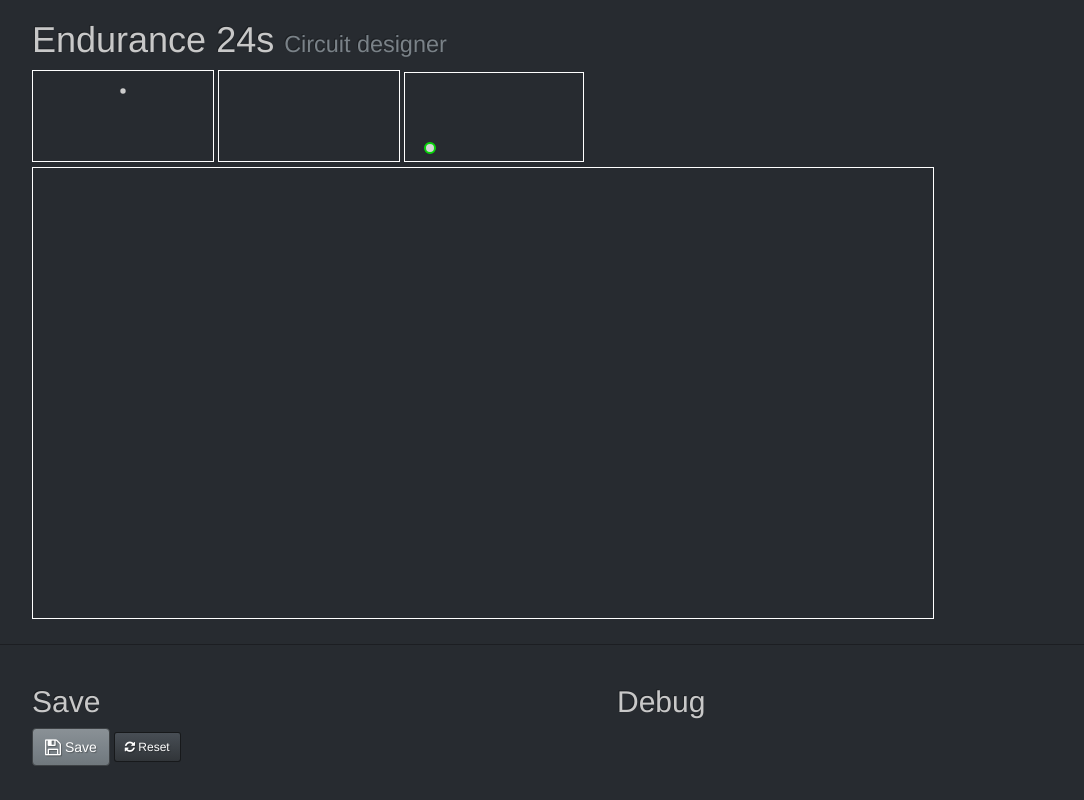
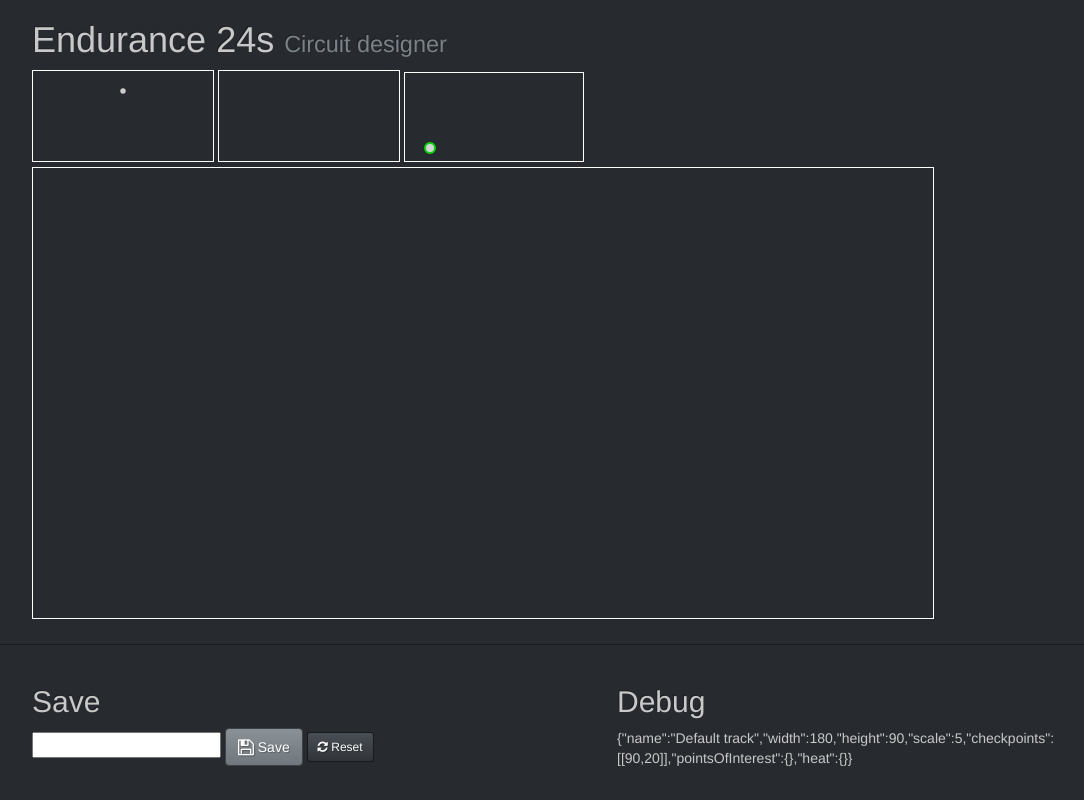
Before and after one commit to swizkon/endurance-24-secs, a website: page front/circuit.html in a window 1280 px wide. Both pictures are taken after a click on the link "Save". Shown: the whole page, without its empty margins (38-1122 px from the left). Drawn offline with Linux system fonts and the light colour scheme; no server answers.

```diff
--- a/front/circuit.html
+++ b/front/circuit.html
@@ -36,14 +36,15 @@
 		<div class="row">
 			<div class="col-md-6">
 				<h2>Save</h2>
-				<a class="btn btn-primary" href="#">
+				<input type="text" id="circuitname" />
+				<a class="btn btn-primary" id="save-circuit" href="#">
 					<i class="fa fa-save fa-lg"></i> Save</a>
 				<a class="btn btn-default btn-sm" href="#">
 					<i class="fa fa-refresh"></i> Reset</a>
 			</div>
 			<div class="col-md-6">
 				<h2>Debug</h2>
-				<div class="code">
+				<div class="code" id="serialized">
 				</div>
 			</div>
 		</div>
@@ -57,19 +58,18 @@
 	<script src="js/app/endurance.designer.js"></script>
 
 	<script type="text/javascript">
-
-		// function isPointOfInterest(context, x, y) {
-		// 	var inpath = context.isPointInStroke(x, y);
-
-		// 	return inpath != context.isPointInStroke(x - 1, y)
-		// 		|| inpath != context.isPointInStroke(x + 1, y)
-		// 		|| inpath != context.isPointInStroke(x, y - 1)
-		// 		|| inpath != context.isPointInStroke(x, y + 1);
-		// }
-
-
 		var scale = 5;
 		var circuitWidth = 900 / scale, circuitHeight = 450 / scale;
+
+		var circuitModel = {
+			"name": "Default track",
+			"width": circuitWidth,
+			"height": circuitHeight,
+			"scale": scale,
+			"checkpoints": [],
+			"pointsOfInterest": {}
+		};
+
 
 		var points = [];
 
@@ -80,8 +80,45 @@
 		var previewCanvasContext = previewCanvas.getContext("2d");
 
 		var clickEvent$ = Rx.Observable.fromEvent($('canvas#circuit'), 'click');
+		var nameChange$ = Rx.Observable.fromEvent($('#circuitname'), 'keyup');
+
+		nameChange$.subscribe(function (e) {
+			circuitModel.name = e.target.value;
+			console.log(e);
+			$('#serialized').text(JSON.stringify(circuitModel));
+		});
 
 		$(document).ready(function () {
+
+
+			$('#save-circuit').click(function (e) {
+				console.log('MOdel' + circuitModel);
+				// $.ajax({
+				// 	type: "PUT",
+				// 	url: "https://uurrg18ywf.execute-api.eu-west-1.amazonaws.com/prod/circuits?key=Default-track.json",
+				// 	contentType: "application/json",
+				// 	data: JSON.stringify(circuitModel)
+				// });
+
+				$.ajax({
+					type: "PUT",
+					url: "http://localhost:4000/api/circuits/18",
+					contentType: "application/json",
+					data: JSON.stringify({
+						"circuit": {
+							"name": circuitModel.name,
+							"width": circuitModel.width,
+							"height": circuitModel.height,
+							"scale": circuitModel.scale,
+							"checkpoints": JSON.stringify(circuitModel.checkpoints),
+							"datamap": circuitModel
+						}
+					})
+				});
+
+				e.preventDefault();
+			});
+
 			// circuit
 			$('#circuit, #preview').attr('width', circuitWidth);
 			$('#circuit, #preview').attr('height', circuitHeight);
@@ -154,21 +191,33 @@
 				var pointsOfInterest = endurance.designer.pointsOfInterest(previewCanvas);
 
 				context.fillStyle = '#cc0000';
-				$.each(pointsOfInterest["off"], function(index, point){
+				$.each(pointsOfInterest["off"], function (index, point) {
 					context.beginPath();
 					context.arc(point.x * scale, point.y * scale, radius, 0, 2 * Math.PI, false);
 					context.fill();
 				});
 
 				context.fillStyle = '#00ff00';
-				$.each(pointsOfInterest["on"], function(index, point){
+				$.each(pointsOfInterest["on"], function (index, point) {
 					context.beginPath();
 					context.arc(point.x * scale, point.y * scale, radius, 0, 2 * Math.PI, false);
 					context.fill();
 				});
 
-				console.log(pointsOfInterest);
-				console.log(points);
+				circuitModel.checkpoints = points.map(function (p) {
+					return [p.x, p.y]
+				});
+				/*
+				circuitModel.pointsOfInterest["ontrack"] = pointsOfInterest["on"].map(function (p) {
+					return [p.x, p.y]
+				});
+				circuitModel.pointsOfInterest["offtrack"] = pointsOfInterest["off"].map(function (p) {
+					return [p.x, p.y]
+				});
+					*/
+				circuitModel.heat = pointsOfInterest["heat"];
+
+				$('#serialized').text(JSON.stringify(circuitModel));
 			});
 
 
--- a/front/js/app/endurance.designer.js
+++ b/front/js/app/endurance.designer.js
@@ -13,9 +13,9 @@
 
     pointsOfInterest: function (canvas) {
         var context = canvas.getContext("2d");
-        var x, y, pointsOfInterest = {"on": [], "off": []};
-        for (x = 0; x < canvas.width; x += 1) {
-            for (y = 0; y < canvas.height; y += 1) {
+        var x, y, pointsOfInterest = { "on": [], "off": [], "heat": {} };
+        for (y = 0; y < canvas.height; y += 1) {
+            for (x = 0; x < canvas.width; x += 1) {
 
                 var inpath = context.isPointInStroke(x, y);
 
@@ -27,10 +27,12 @@
                         'x': x,
                         'y': y
                     };
+                    var h = pointsOfInterest["heat"][y] || {};
+                    h[x] = type == "on" ? 1 : 0;
+                    pointsOfInterest["heat"][y] = h;
                 }
             }
         }
-
         return pointsOfInterest;
     }
 
```
Also changed, not shown: front/index.html (+0 -7 lines), README.md. Lines whose indentation alone changed are shown as unchanged.
